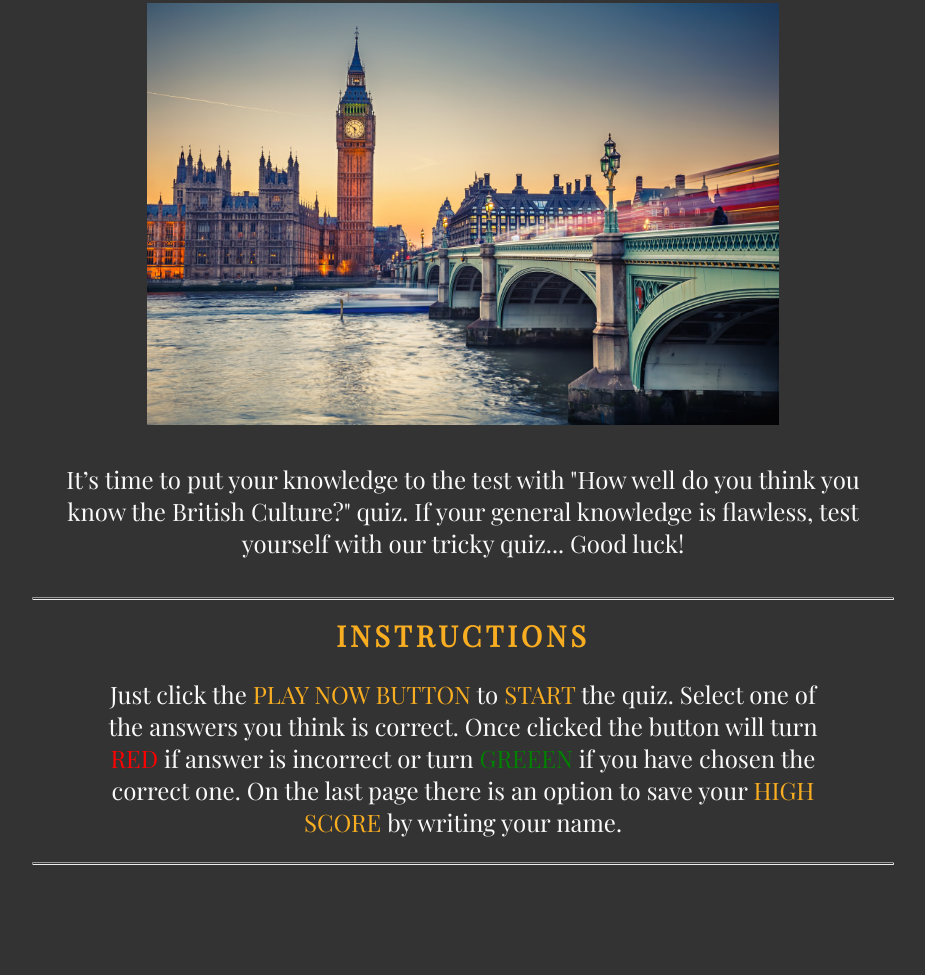
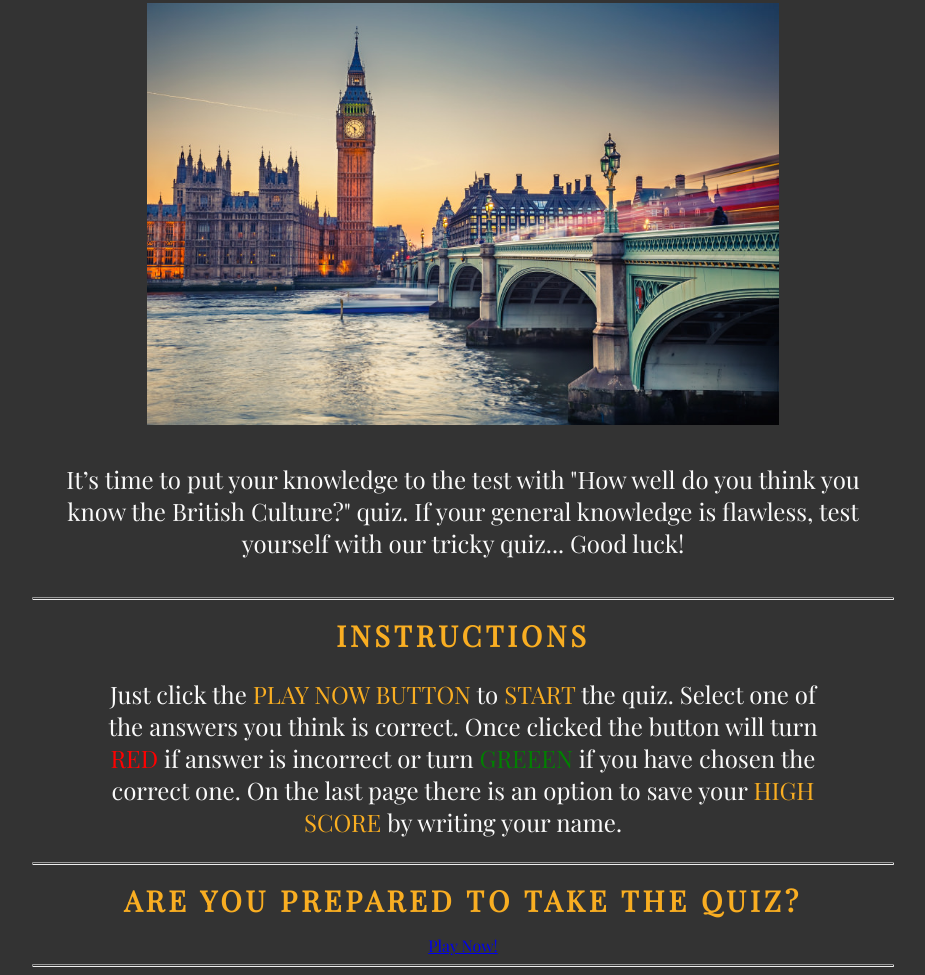
Before and after one commit to Code-Institute-Submissions/Kristina30-british-culture-quiz-app_OctResub, a plain HTML site: page index.html in a window 1280 px wide. Shown: the part 231-1206 px from the top of the page, without its empty margins (177-1102 px from the left). Before the commit the page ends 1104 px from the top, so only its background shows below. Drawn offline with nearby package versions, Linux system fonts and the light colour scheme.

Commit message:
Add core structure to play now section

```diff
--- a/index.html
+++ b/index.html
@@ -65,6 +65,17 @@
 
 <hr class="separator">
 
+<!-- Start Play Now -->
+<section id="play-now">
+    <div class="play-container">
+        <h2 class="sub-heading"> Are you prepared to take the quiz? </h2>
+        <a class="btn btn--big btn--warning" href="quiz.html"> Play Now!</a>
+    </div>
+</section>
+<!-- End Play Now -->
+
+<hr class="separator">
+
 
 
 </body>
```
